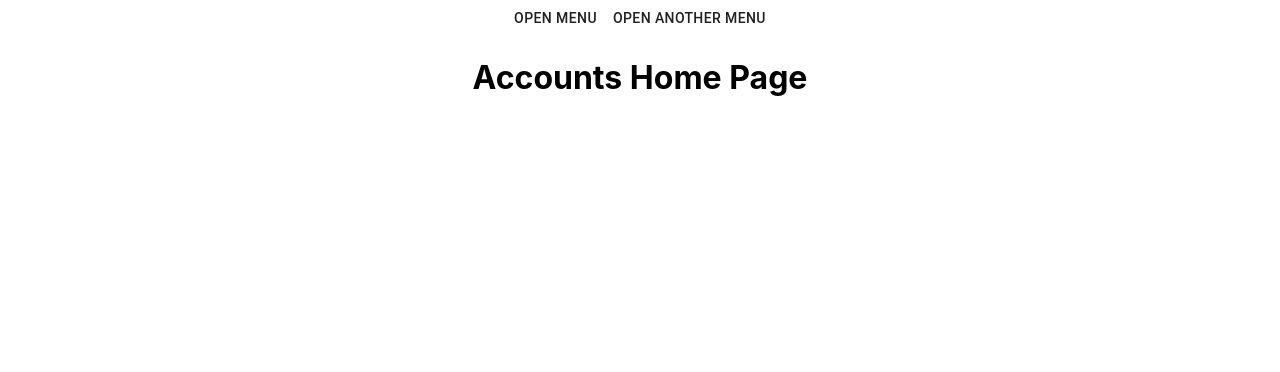
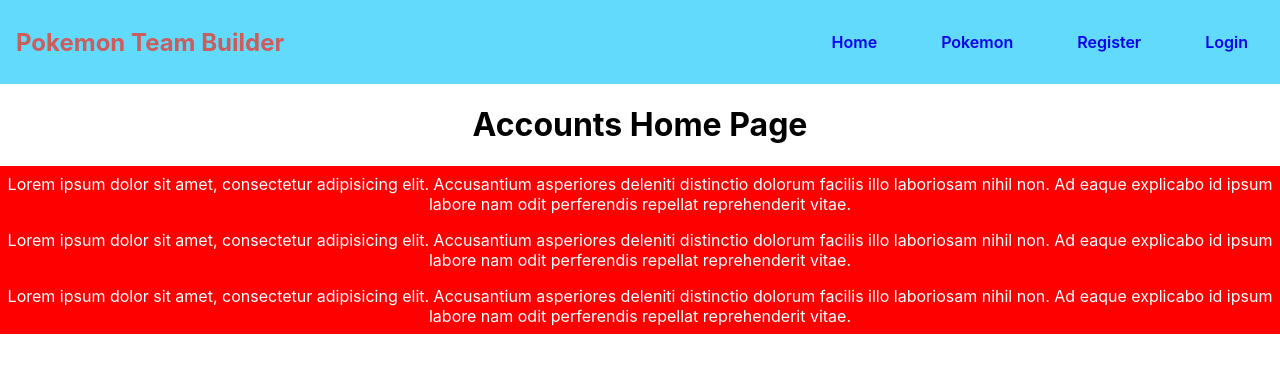
Before and after one commit to Apfirebolt/pokemon-battle-arena-app-in-React, a React (Create React App) app: page /accounts in a window 1280 px wide. Shown: the top 372 px of the page. Built offline with nearby package versions, Linux system fonts and the light colour scheme.

Commit message:
Dummy header and footer completed

```diff
--- a/src/App.js
+++ b/src/App.js
@@ -1,6 +1,7 @@
 import React from 'react';
 import './App.scss';
 import HeaderComponent from './layouts/header/header';
+import FooterComponent from './layouts/footer/footer';
 import AccountsRoutePage from './pages/accounts/accountRoutes';
 import ChallengeRoutePage from './pages/challenge/challengeRoutes';
 import DashboardComponent from './pages/dashboard';
@@ -11,15 +12,17 @@ import { ToastContainer, toast, Zoom, Bounce } from 'react-toastify'
 function App() {
   return (
     <div className="App">
-      <HeaderComponent/>
+
       <ToastContainer/>
       <Router>
+        <HeaderComponent/>
         <Switch>
           <Route path="/" exact component={DashboardComponent} />
           <Route path="/accounts" component={AccountsRoutePage} />
           <Route path="/challenge" component={ChallengeRoutePage} />
           <Route path="/pokemon" component={PokemonRoutesPage} />
         </Switch>
+        <FooterComponent/>
       </Router>
     </div>
   );
--- a/src/layouts/footer/footer.js
+++ b/src/layouts/footer/footer.js
@@ -0,0 +1,58 @@
+import React from 'react';
+import { makeStyles } from '@material-ui/core/styles';
+import Grid from '@material-ui/core/Grid';
+import FormLabel from '@material-ui/core/FormLabel';
+import FormControlLabel from '@material-ui/core/FormControlLabel';
+import RadioGroup from '@material-ui/core/RadioGroup';
+import Radio from '@material-ui/core/Radio';
+import Paper from '@material-ui/core/Paper';
+
+const useStyles = makeStyles(theme => ({
+  root: {
+    flexGrow: 1,
+    backgroundColor: 'red',
+    color: 'white',
+    marginTop: '1rem'
+  },
+}));
+
+export default function Footer() {
+  const [spacing, setSpacing] = React.useState(2);
+  const classes = useStyles();
+
+  const handleChange = event => {
+    setSpacing(Number(event.target.value));
+  };
+
+  return (
+    <Grid container className={classes.root}>
+      <Grid item xs={12} s={4}>
+        <Grid container justify="center" spacing={spacing}>
+          <p>
+            Lorem ipsum dolor sit amet, consectetur adipisicing elit. Accusantium asperiores deleniti distinctio
+            dolorum facilis illo laboriosam nihil non. Ad eaque explicabo id ipsum labore nam odit perferendis
+            repellat reprehenderit vitae.
+          </p>
+        </Grid>
+      </Grid>
+      <Grid item xs={12} s={4}>
+        <Grid container justify="center" spacing={spacing}>
+          <p>
+            Lorem ipsum dolor sit amet, consectetur adipisicing elit. Accusantium asperiores deleniti distinctio
+            dolorum facilis illo laboriosam nihil non. Ad eaque explicabo id ipsum labore nam odit perferendis
+            repellat reprehenderit vitae.
+          </p>
+        </Grid>
+      </Grid>
+      <Grid item xs={12} s={4}>
+        <Grid container justify="center" spacing={spacing}>
+          <p>
+            Lorem ipsum dolor sit amet, consectetur adipisicing elit. Accusantium asperiores deleniti distinctio
+            dolorum facilis illo laboriosam nihil non. Ad eaque explicabo id ipsum labore nam odit perferendis
+            repellat reprehenderit vitae.
+          </p>
+        </Grid>
+      </Grid>
+    </Grid>
+  );
+}
--- a/src/layouts/header/header.js
+++ b/src/layouts/header/header.js
@@ -2,60 +2,24 @@ import React from 'react';
 import Button from '@material-ui/core/Button';
 import Menu from '@material-ui/core/Menu';
 import MenuItem from '@material-ui/core/MenuItem';
+import { NavLink, Link, BrowserRouter as Router } from 'react-router-dom';
+import './headerStyles.scss';
 
 export default function SimpleMenu() {
-  const [anchorEl, setAnchorEl] = React.useState(null);
-  const [anchorE2, setAnchorE2] = React.useState(null);
-
-  const handleClick = (event) => {
-    let current_menu = event.target;
-    console.log('Current menu is : ', current_menu);
-    if(current_menu === 'first_menu') {
-      setAnchorEl(event.currentTarget);
-    }
-    else if(current_menu === 'second_menu') {
-      setAnchorE2(event.currentTarget);
-    }
-
-  };
-
-  const handleClose = () => {
-    setAnchorEl(null);
-  };
 
   return (
-    <div>
-      <Button aria-controls="first_menu" aria-haspopup="true" onClick={handleClick}>
-        Open Menu
-      </Button>
-      <Menu
-        id="first_menu"
-        name="first_menu"
-        anchorEl={anchorEl}
-        keepMounted
-        open={Boolean(anchorEl)}
-        onClose={handleClose}
-      >
-        <MenuItem onClick={handleClose}>Profile</MenuItem>
-        <MenuItem onClick={handleClose}>My account</MenuItem>
-        <MenuItem onClick={handleClose}>Logout</MenuItem>
-      </Menu>
-
-      <Button aria-controls="second_menu" aria-haspopup="true" onClick={handleClick}>
-        Open Another Menu
-      </Button>
-      <Menu
-        id="second_menu"
-        name="second_menu"
-        anchorEl={anchorE2}
-        keepMounted
-        open={Boolean(anchorE2)}
-        onClose={handleClose}
-      >
-        <MenuItem onClick={handleClose}>Pokemon</MenuItem>
-        <MenuItem onClick={handleClose}>Team</MenuItem>
-        <MenuItem onClick={handleClose}>Logout</MenuItem>
-      </Menu>
-    </div>
+    <nav className="navbar">
+      <div className="left">
+        <h2 className="brand">Pokemon Team Builder</h2>
+      </div>
+      <div className="right">
+        <ul>
+            <li><Link to="/">Home</Link></li>
+            <li><Link to="/pokemon">Pokemon</Link></li>
+            <li><Link to="/accounts/register">Register</Link></li>
+            <li><Link to="/accounts/login">Login</Link></li>
+        </ul>
+      </div>
+    </nav>
   );
 }
--- /dev/null
+++ b/src/layouts/header/headerStyles.scss
@@ -0,0 +1,39 @@
+.navbar {
+  display: flex;
+  justify-content: space-between;
+  align-items: center;
+  background-color: #61dafb;
+
+  .right {
+    ul {
+      display: flex;
+      list-style-type: none;
+
+      li {
+        font-size: 1rem;
+        margin: auto 1rem;
+        padding: 1rem;
+        font-weight: 600;
+        cursor: pointer;
+
+        &:hover {
+          background-color: #FFFFFF;
+          border-bottom: 1px solid black;
+          border-radius: 10px;
+          transition: all 0.3s ease-out;
+        }
+
+        a {
+          text-decoration: none;
+        }
+      }
+    }
+  }
+
+  .left {
+    .brand {
+      margin-left: 1rem;
+      color: indianred;
+    }
+  }
+}
--- a/src/pages/accounts/accountRoutes.js
+++ b/src/pages/accounts/accountRoutes.js
@@ -20,9 +20,9 @@ class AccountsRoutePage extends Component {
     return (
       <Router>
         <Switch>
-          <Route path="/accounts/login" exact component={LoginPage} />
-          <Route path="/accounts/register" exact component={RegisterPage} />
-          <Route path="" exact component={AccountsHomePage} />
+          <Route name="login" path="/accounts/login" exact component={LoginPage} />
+          <Route name="register" path="/accounts/register" exact component={RegisterPage} />
+          <Route name="dashboard" path="" exact component={AccountsHomePage} />
         </Switch>
       </Router>
     )
--- a/src/pages/accounts/accountsHome.js
+++ b/src/pages/accounts/accountsHome.js
@@ -1,5 +1,4 @@
 import React, { Component, Fragment } from 'react';
-
 
 class AccountsHomePage extends Component {
   constructor() {
--- a/src/pages/pokemon/pokemonRoutes.js
+++ b/src/pages/pokemon/pokemonRoutes.js
@@ -19,10 +19,10 @@ class PokemonRoutesPage extends Component {
     return (
       <Router>
         <Switch>
-          <Route path={`/${pathPrefix}/move`} exact component={SearchMovePage} />
-          <Route path={`/${pathPrefix}/search`} exact component={SearchPokemonPage} />
-          <Route path={`/${pathPrefix}/detail/:name`} exact component={PokemonDetailPage} />
-          <Route path="" exact component={PokemonHomePage} />
+          <Route name="move" path={`/${pathPrefix}/move`} exact component={SearchMovePage} />
+          <Route name="pokemon_search" path={`/${pathPrefix}/search`} exact component={SearchPokemonPage} />
+          <Route name="pokemon_detail" path={`/${pathPrefix}/detail/:name`} exact component={PokemonDetailPage} />
+          <Route name="pokemon" path="" exact component={PokemonHomePage} />
         </Switch>
       </Router>
     )
```
